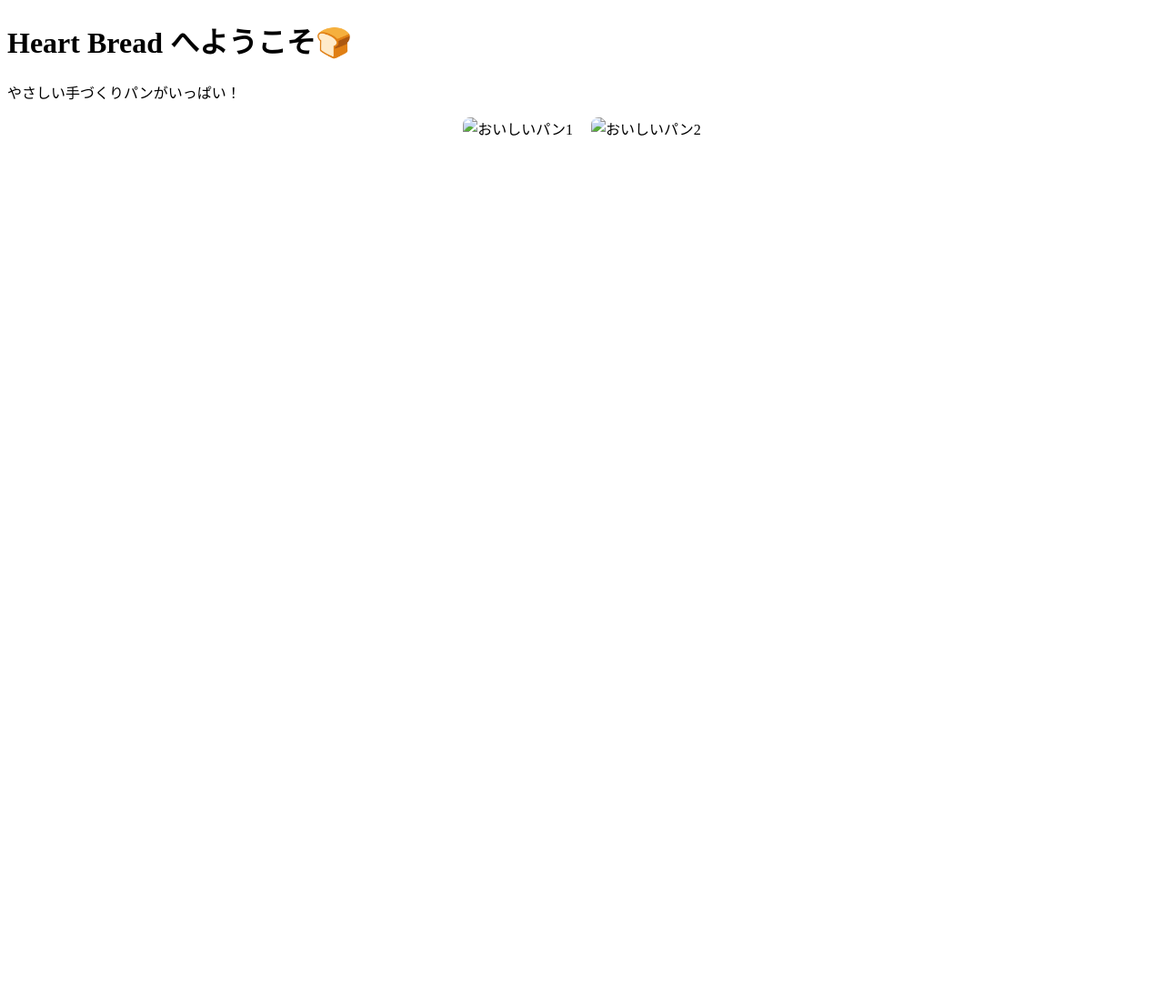
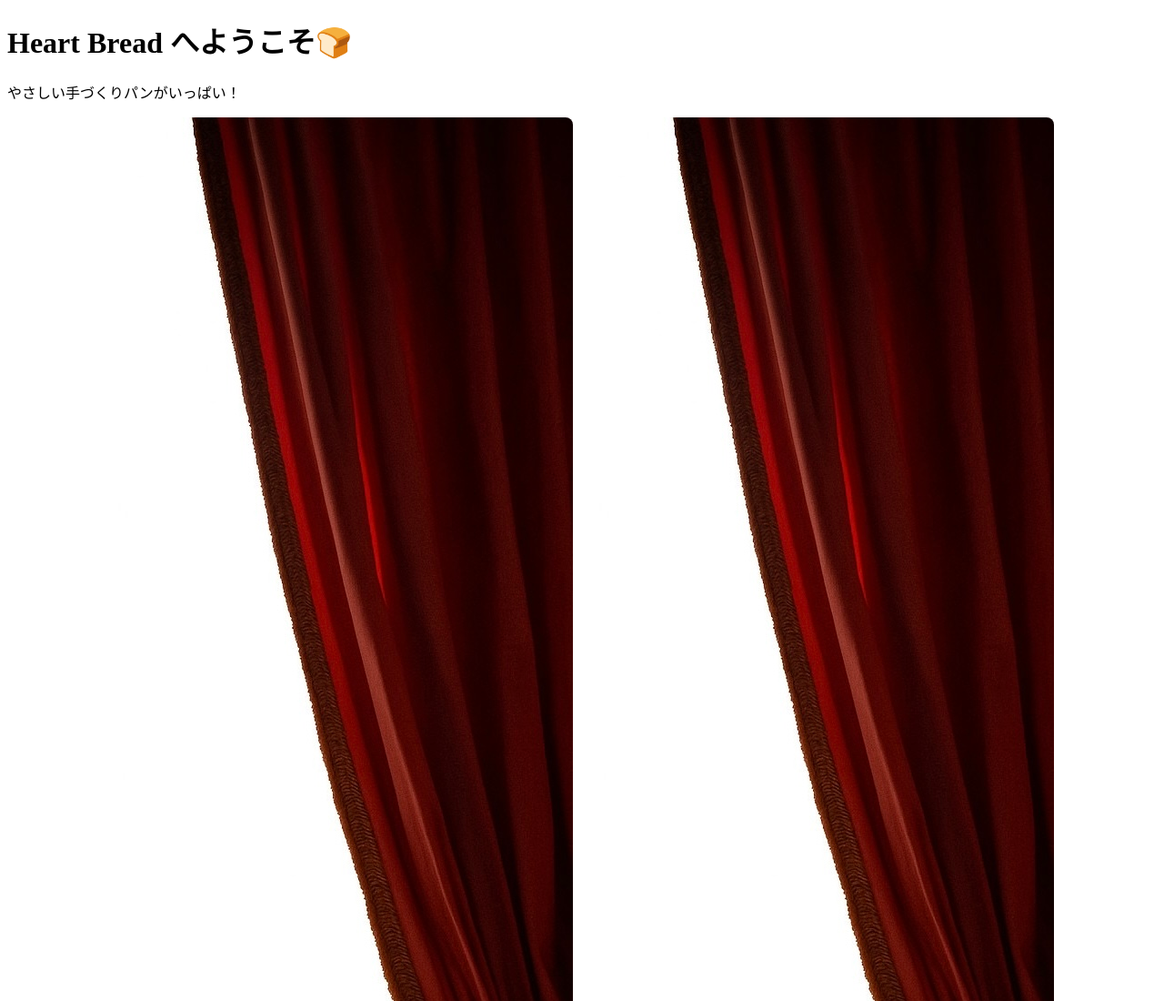
Before and after one commit to minomari/-, a plain HTML site: page index.html in a window 1280 px wide. Shown: the top 1100 px of the page at 91% size. Before the commit the page ends 800 px from the top, so only its background shows below. Drawn offline with Linux system fonts and the light colour scheme.

Commit message:
Update index.html

```diff
--- a/index.html
+++ b/index.html
@@ -21,8 +21,8 @@
   <p>やさしい手づくりパンがいっぱい！</p>
 
   <div class="image-row">
-    <img src="IMG_6206.png" alt="おいしいパン1">
-    <img src="IMG_6206.png" alt="おいしいパン2">
+    <img src="IMG_6206.jpeg" alt="おいしいパン1">
+    <img src="IMG_6206.jpeg" alt="おいしいパン2">
   </div>
 </body>
 </html>
```
